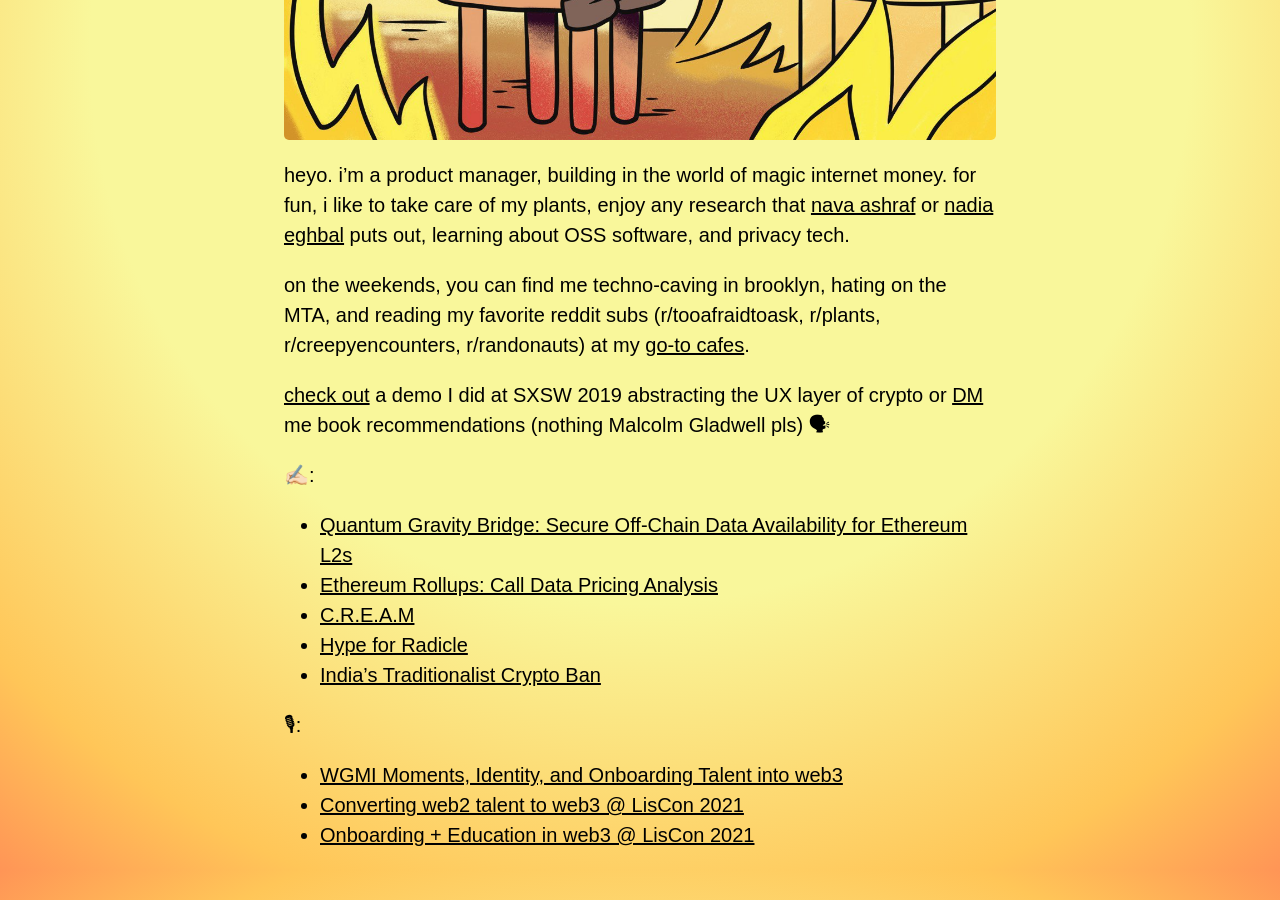
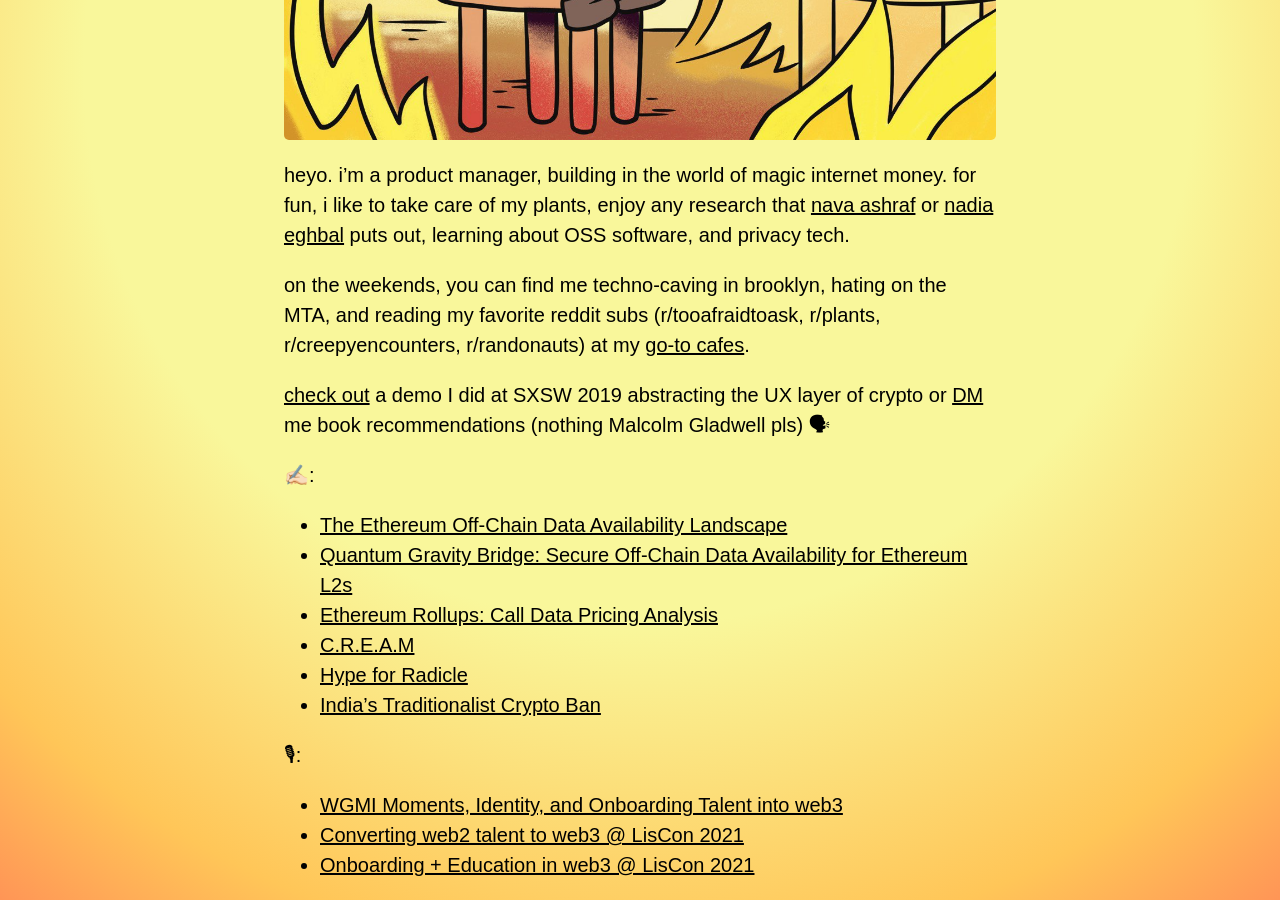
Before and after one commit to adeets-22/adeets-22.github.io, a Jekyll site: the page built from index.md, in a window 1280 px wide and 900 px high, scrolled down 763 px. Built offline with Jekyll 4.4.1, drawn with Linux system fonts in a browser that asks for light colours.

Commit message:
Update index.md

```diff
--- a/index.md
+++ b/index.md
@@ -14,6 +14,7 @@ on the weekends, you can find me techno-caving in brooklyn, hating on the MTA, a
 [check out](https://www.youtube.com/watch?v=NhHs1lPCzK0https://www.youtube.com/watch?v=NhHs1lPCzK0) a demo I did at SXSW 2019 abstracting the UX layer of crypto or [DM](https://twitter.com/adeets_22) me book recommendations (nothing Malcolm Gladwell pls) 🗣
 
 ✍🏻:
+- [The Ethereum Off-Chain Data Availability Landscape](https://blog.celestia.org/ethereum-off-chain-data-availability-landscape/)
 - [Quantum Gravity Bridge: Secure Off-Chain Data Availability for Ethereum L2s](https://blog.celestia.org/celestiums/)
 - [Ethereum Rollups: Call Data Pricing Analysis](https://forum.celestia.org/t/ethereum-rollup-call-data-pricing-analysis/141)
 - [C.R.E.A.M](https://buttercup4pres.medium.com/c-r-e-a-m-e39e49a4a9fa)
```
